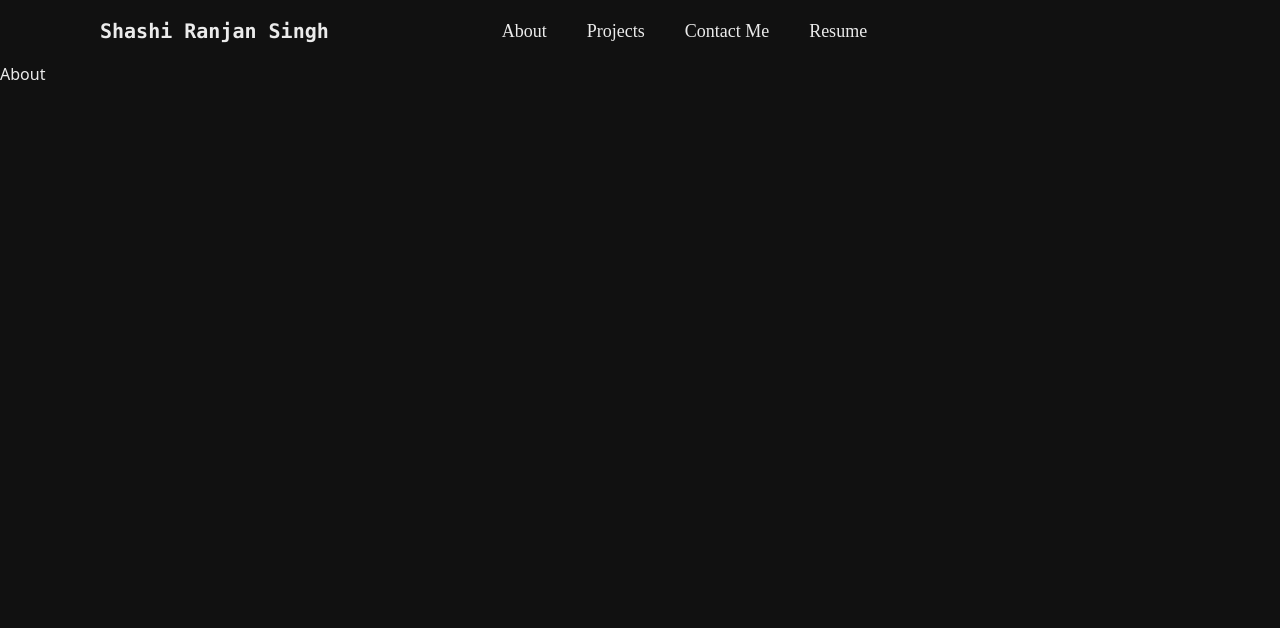
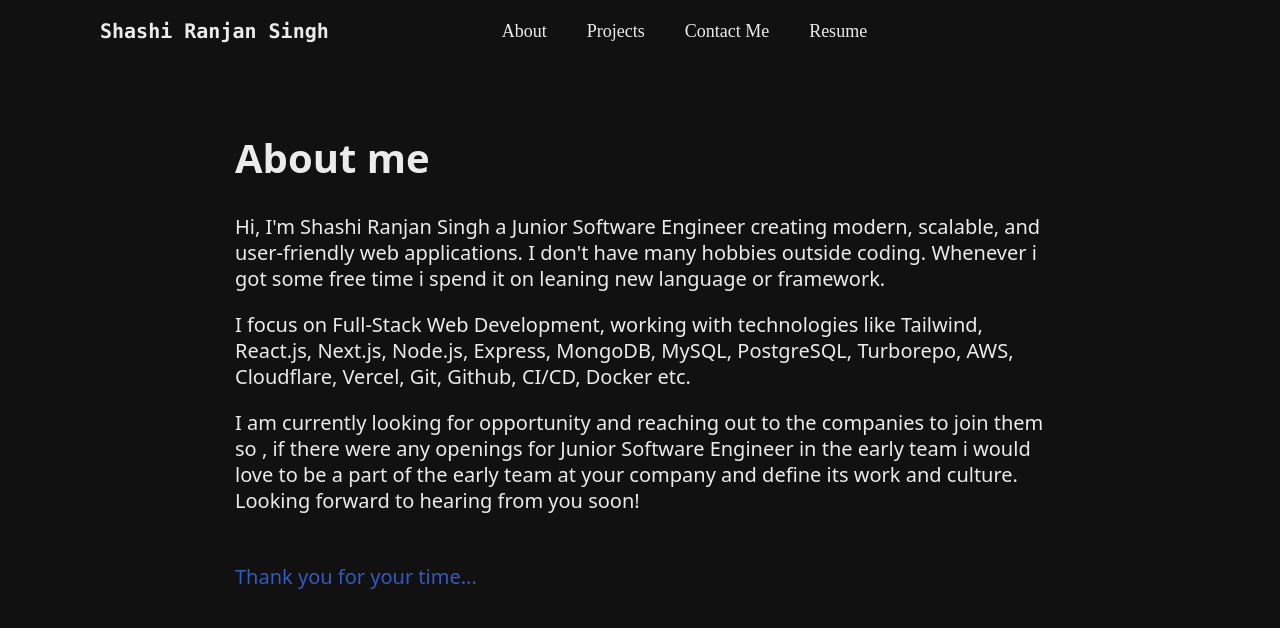
Before and after one commit to PrathamSingh1/Portfolio, a React (Vite) app: page /about in a window 1280 px wide. Shown: the top 628 px of the page. Built offline with nearby package versions, Linux system fonts and the light colour scheme; a web font is replaced by a local one.

Commit message:
Added About Page

```diff
--- a/src/pages/About.jsx
+++ b/src/pages/About.jsx
@@ -2,7 +2,19 @@ import React from 'react'
 
 const About = () => {
   return (
-    <div>About</div>
+    <div className='sm:max-w-[810px] max-w-[350px] mx-auto mt-[70px]'>
+      <div>
+        <h1 className='text-[40px] leading-[52px] font-[700] mb-[30px] mt-[30px]'>About me</h1>
+
+        <p className='text-[20px] leading-[26px] text-[#ebebeb] font-[400]'>Hi, I'm Shashi Ranjan Singh a Junior Software Engineer creating modern, scalable, and user-friendly web applications. I don't have many hobbies outside coding. Whenever i got some free time i spend it on leaning new language or framework.</p>
+
+        <p className='text-[20px] mt-[20px] leading-[26px] text-[#ebebeb] font-[400]'>I focus on Full-Stack Web Development, working with technologies like Tailwind, React.js, Next.js, Node.js, Express, MongoDB, MySQL, PostgreSQL, Turborepo, AWS, Cloudflare, Vercel, Git, Github, CI/CD, Docker etc.</p>
+
+        <p className='text-[20px] mt-[20px] leading-[26px] text-[#ebebeb] font-[400]'>I am currently looking for opportunity and reaching out to the companies to join them so , if there were any openings for Junior Software Engineer in the early team i would love to be a part of the early team at your company and define its work and culture. Looking forward to hearing from you soon!</p>
+
+         <p className='text-[20px] mt-[50px] leading-[26px] text-[#3359c2] font-[400]'>Thank you for your time...</p>
+      </div>
+    </div>
   )
 }
 
```
